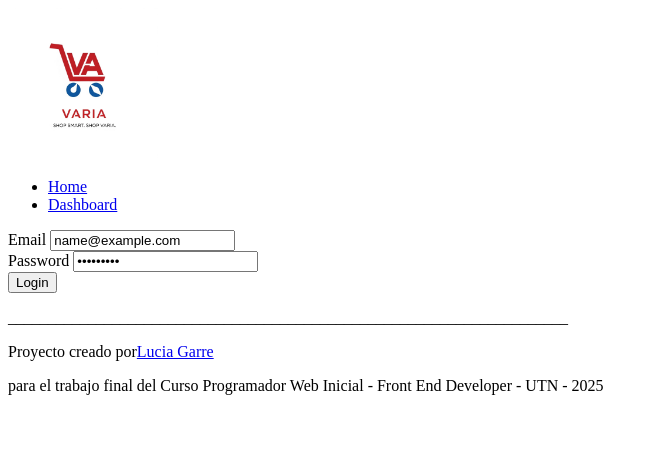
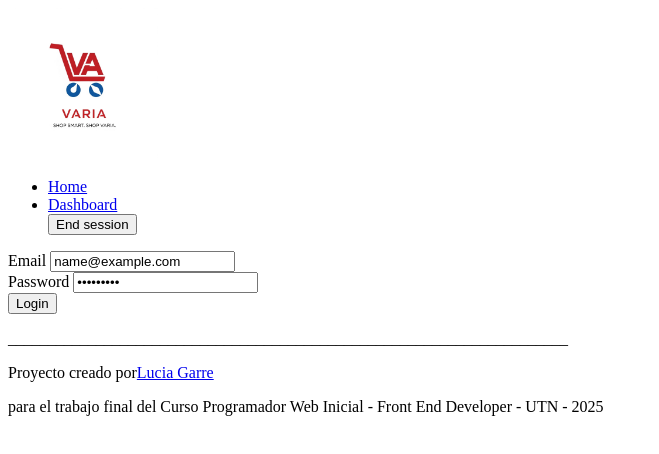
Before and after one commit to lucg-gith/varia-shop, a React (Vite) app: page /login in a window 1280 px wide. Both pictures are taken after typing "name@example.com", "Sample123" into the empty fields and a click on the button "Login". Shown: the top 454 px of the page, without its empty margins (0-659 px from the left). Built offline with nearby package versions, Linux system fonts and the light colour scheme.

Commit message:
feat: log in -end sesion button

```diff
--- a/src/components/Header.jsx
+++ b/src/components/Header.jsx
@@ -3,7 +3,7 @@ import { Link } from "react-router-dom";
 import { useAuth } from "../context/UserContext";
 
 const Header = () => {
-  const { user } = useAuth();
+  const { user, logout } = useAuth();
 
   return (
     <>
@@ -23,6 +23,7 @@ const Header = () => {
                 <li>
                   <Link to="/dashboard">Dashboard</Link>
                 </li>{" "}
+                <button onClick={logout}> End session </button>
               </>
             )}
 
@@ -34,7 +35,6 @@ const Header = () => {
                 <li>
                   <Link to="/register">Register</Link>
                 </li>
-                <button> End session </button>
               </>
             )}
           </ul>
```
